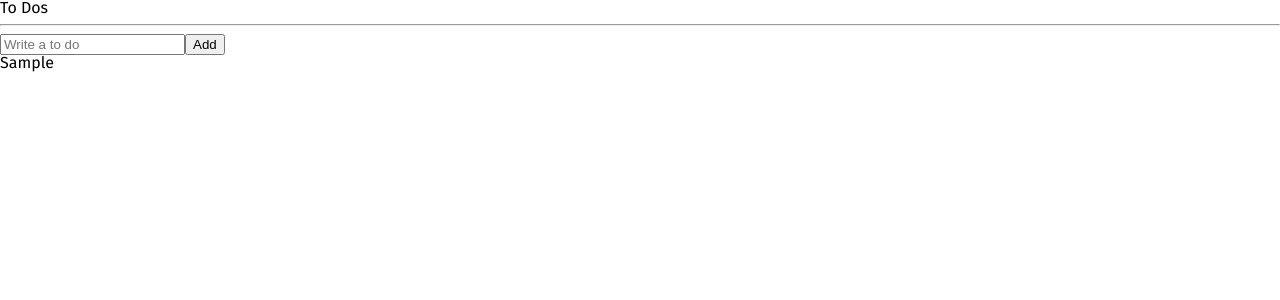
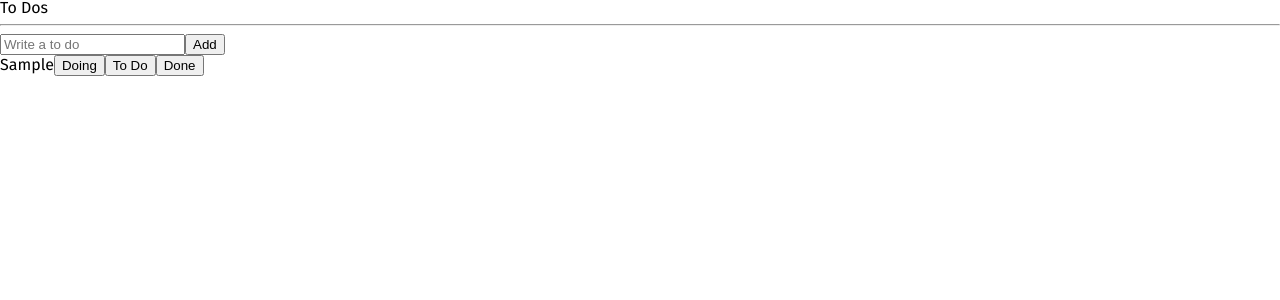
Before and after one commit to jjun990908/react-masterclass-todo, a React (Create React App) app: page / in a window 1280 px wide. Both pictures are taken after typing "Sample" into the empty fields and a click on the button "Add". Shown: the top 300 px of the page. Built offline with nearby package versions, Linux system fonts and the light colour scheme.

Commit message:
Refactoring

```diff
--- /dev/null
+++ b/src/atoms.tsx
@@ -0,0 +1,12 @@
+import { atom } from "recoil";
+
+export interface IToDo {
+  text: string;
+  id: number;
+  category: "TO_DO" | "DOING" | "DONE";
+}
+
+export const toDoState = atom<IToDo[]>({
+  key: "toDo",
+  default: [],
+});
--- /dev/null
+++ b/src/components/CreateToDo.tsx
@@ -0,0 +1,32 @@
+import { useForm } from "react-hook-form";
+import { useSetRecoilState } from "recoil";
+import { toDoState } from "../atoms";
+
+interface IForm {
+  toDo: string;
+}
+
+function CreateToDo() {
+  const setToDos = useSetRecoilState(toDoState);
+  const { register, handleSubmit, setValue } = useForm<IForm>();
+  const handleValid = ({ toDo }: IForm) => {
+    setToDos((oldToDos) => [
+      { text: toDo, id: Date.now(), category: "TO_DO" },
+      ...oldToDos,
+    ]);
+    setValue("toDo", "");
+  };
+  return (
+    <form onSubmit={handleSubmit(handleValid)}>
+      <input
+        {...register("toDo", {
+          required: "Please Write a to Do",
+        })}
+        placeholder="Write a to do"
+      />
+      <button>Add</button>
+    </form>
+  );
+}
+
+export default CreateToDo;
--- /dev/null
+++ b/src/components/ToDo.tsx
@@ -0,0 +1,14 @@
+import { IToDo } from "../atoms";
+
+function ToDo({ text }: IToDo) {
+  return (
+    <li>
+      <span>{text}</span>
+      <button>Doing</button>
+      <button>To Do</button>
+      <button>Done</button>
+    </li>
+  );
+}
+
+export default ToDo;
--- a/src/components/ToDoList.tsx
+++ b/src/components/ToDoList.tsx
@@ -1,44 +1,19 @@
-import React, { useState } from "react";
-import { useForm } from "react-hook-form";
-import { atom, useRecoilState } from "recoil";
-
-const toDoState = atom<IToDo[]>({
-  key: "toDo",
-  default: [],
-});
-
-interface IForm {
-  toDo: string;
-}
-
-interface IToDo {
-  text: string;
-  id:number;
-  category: "TO_DO" | "DOING" | "DONE";
-}
+import { useRecoilValue } from "recoil";
+import { toDoState } from "../atoms";
+import CreateToDo from "./CreateToDo";
+import ToDo from "./ToDo";
 
 function ToDoList() {
-  const [toDos, setToDos] = useRecoilState(toDoState);
-  const { register, handleSubmit, setValue } = useForm<IForm>();
-  const handleValid = ({toDo}: IForm) => {
-    setToDos(oldToDos => [{text:toDo,id:Date.now(),category:"TO_DO"},...oldToDos])
-    setValue("toDo", "");
-  };
+  const toDos = useRecoilValue(toDoState);
   return (
     <div>
       <h1>To Dos</h1>
       <hr />
-      <form onSubmit={handleSubmit(handleValid)}>
-        <input
-          {...register("toDo", {
-            required: "Please Write a to Do",
-          })}
-          placeholder="Write a to do"
-        />
-        <button>Add</button>
-      </form>
+      <CreateToDo />
       <ul>
-        {toDos.map(toDo => <li key={toDo.id}>{toDo.text}</li>)}
+        {toDos.map((toDo) => (
+          <ToDo key={toDo.id} {...toDo} />
+        ))}
       </ul>
     </div>
   );
```
